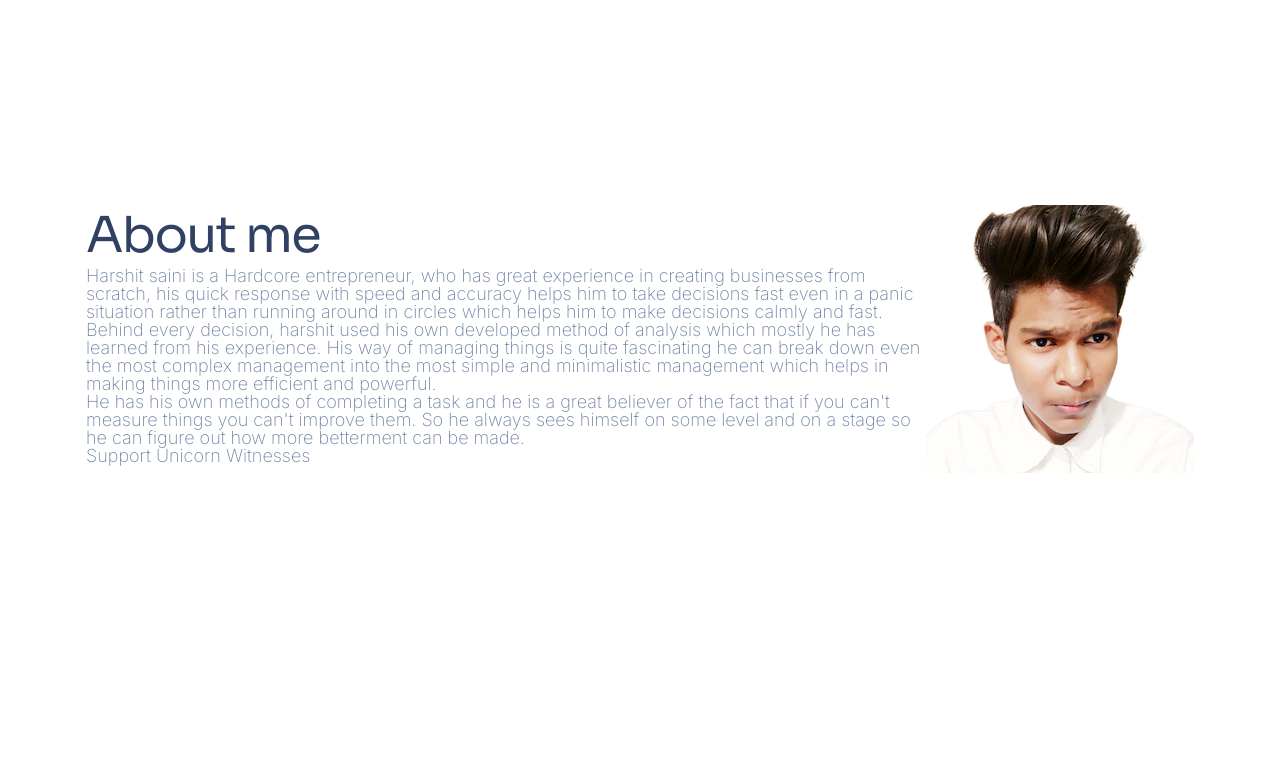
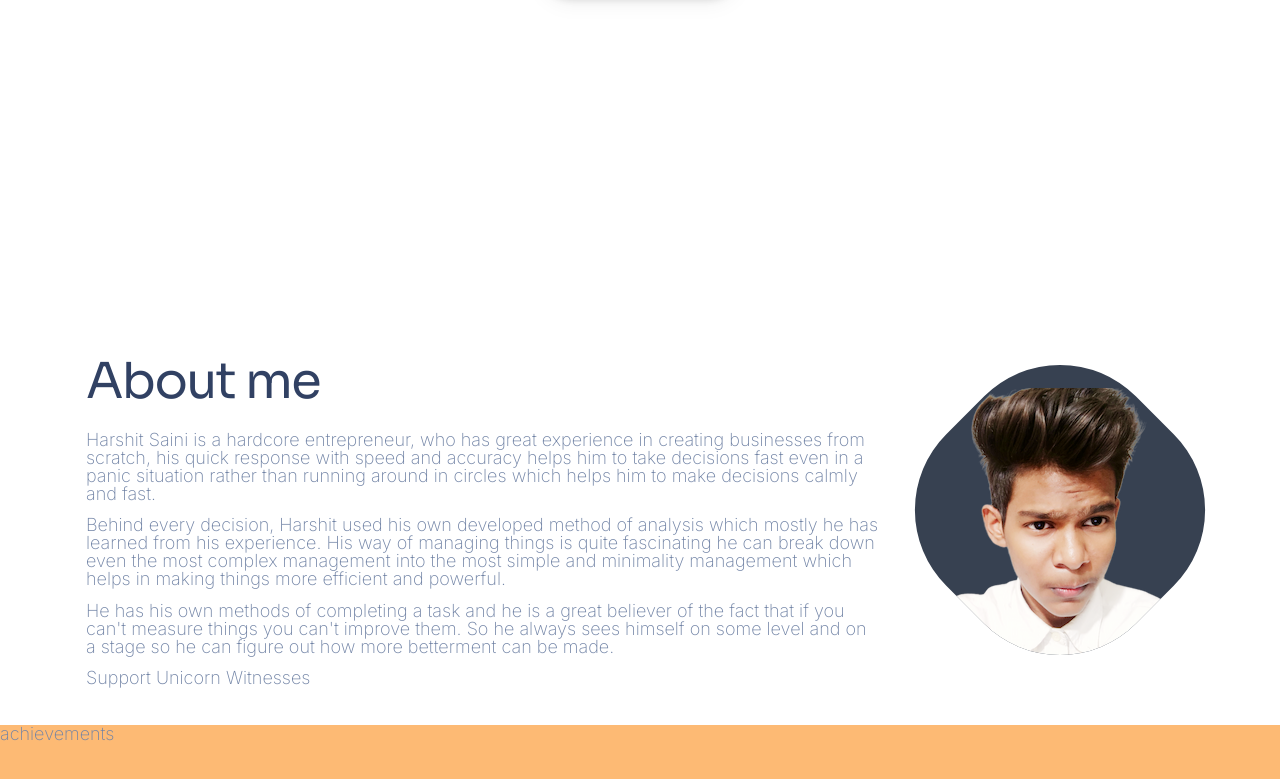
Before and after one commit to HakasLepehen/harshit_saini, a website: page index.html in a window 1280 px wide. Shown: the part 595-1374 px from the top of the page. Drawn offline with Linux system fonts and the light colour scheme.

Commit message:
added some styles

```diff
--- a/index.html
+++ b/index.html
@@ -44,14 +44,14 @@
     </nav>
   </header>
 
-  <main>
+  <main class="pt-20 relative">
 
-    <section class="hero pt-20 flex">
+    <section class="hero flex">
       <div class="wrapper flex py-[40px] px-[33px] h-full basis-full sm:justify-center">
         <div class="self-center">
           <div class="block text-left sm:text-center wow fadeInUp">
-          <h1 class="mb-4 sm:mb-4 wow fadeInUp" data-wow-duration="1s" data-wow-delay=".5s">Harshit Saini</h1>
-          <h3 class="mb-7 sm:mb-8 text-purple uppercase wow fadeInUp" data-wow-duration="1s" data-wow-delay=".5s">entrepreneur</h3>
+            <h1 class="mb-4 sm:mb-4">Harshit Saini</h1>
+            <h3 class="mb-7 sm:mb-8 text-purple uppercase">entrepreneur</h3>
           </div>
           <div class="button text-left sm:text-center ">
             <a class="
@@ -75,32 +75,46 @@
 
     <section class="about bg-[#fff]">
       <div class="container">
-        <div class="flex flex-col-reverse sm:flex-row">
-          <div class="wow bounceInUp" data-wow-duration="1s" data-wow-delay=".1s">
-            <h2>About me</h2>
-            <p>Harshit saini is a Hardcore entrepreneur, who has great experience in creating businesses from scratch,
+        <div class="flex flex-col-reverse md:flex-row md:py-[20px]">
+          <div class="py-4 md:py-4" data-wow-duration="1s" data-wow-delay=".1s">
+            <h2 class="pb-2 md:py-4">About me</h2>
+            <p class="md:pr-10">Harshit Saini is a hardcore entrepreneur, who has great experience in creating businesses from scratch,
               his quick response with speed and accuracy helps him to take decisions fast even in a panic situation
               rather than running around in circles which helps him to make decisions calmly and fast.
             </p>
-            <p>
-              Behind every decision, harshit used his own developed method of analysis which mostly he has learned from
+            <p class="md:pr-10">
+              Behind every decision, Harshit used his own developed method of analysis which mostly he has learned from
               his experience. His way of managing things is quite fascinating he can break down even the most complex
-              management into the most simple and minimalistic management which helps in making things more efficient
+              management into the most simple and minimality management which helps in making things more efficient
               and powerful.
             </p>
-            <p>
+            <p class="md:pr-10">
               He has his own methods of completing a task and he is a great believer of the fact that if you can't
               measure things you can't improve them. So he always sees himself on some level and on a stage so he can
               figure out how more betterment can be made.</p>
             <div>Support Unicorn Witnesses</div>
           </div>
-          <div class="img_element flex-none">
-              <div class="img_background"></div>
-              <picture class="flex justify-center">
-                <source media="(min-width: 1500px)" srcset="assets/img/harshit_saini_phote512.png, assets/img/harshit_saini_phote1024_2x.png 2x" height="512px" width="512px">
-                <img src="assets/img/harshit_saini_phote.png" srcset="assets/img/harshit_saini_phote2x.png 2x" loading="lazy" width="268px"
-                  height="268px" alt="Photo of Harshit Saini">
+          <div class="img_block flex justify-center items-center">
+            <div class="
+                img_element
+                relative
+                h-[268px]
+                w-[268px]
+                flex-none
+                bg-gray-700
+                rounded-[40%]
+                overflow-hidden
+                rotate-45
+                self-end
+            ">
+              <picture class="img_item absolute -bottom-[17px] flex justify-center z-1">
+                <source media="(min-width: 1500px)"
+                  srcset="assets/img/harshit_saini_phote512.png, assets/img/harshit_saini_phote1024_2x.png 2x"
+                  height="512px" width="512px">
+                <img src="assets/img/harshit_saini_phote.png" srcset="assets/img/harshit_saini_phote2x.png 2x"
+                  loading="lazy" width="268px" height="268px" alt="Photo of Harshit Saini">
               </picture>
+            </div>
           </div>
         </div>
       </div>
--- a/src/main.css
+++ b/src/main.css
@@ -9,7 +9,7 @@
 ::after {
   color: #7284a6;
   font-family: 'Inter', sans-serif;
-  font-size: 13.3333px;
+  font-size: 16px;
   font-weight: 200;
   line-height: 2em;
 }
@@ -46,16 +46,38 @@ a {
   text-transform: uppercase;
 }
 
+p {
+  margin-bottom: 0.75rem;
+}
+
 section {
   height: 100vh;
 }
 
 .hero {
-  height: 60vh;
+  height: 50vh;
+}
+
+.img_block {
+  height: 50vh;
 }
 
 .img_element {
-  height: 40vh;
+  bottom: 20%;
+}
+
+.img_item {
+  transform: rotate(-45deg) translateX(10px);
+}
+@media (orientation: landscape) {
+  .img_block {
+    height: 100%;
+    margin: auto 0;
+  }
+}
+
+.about {
+  height: auto;
 }
 
 @media (min-width: 540px) {
```
Also changed, not shown: assets/css/main.css. Lines whose indentation alone changed are shown as unchanged.
